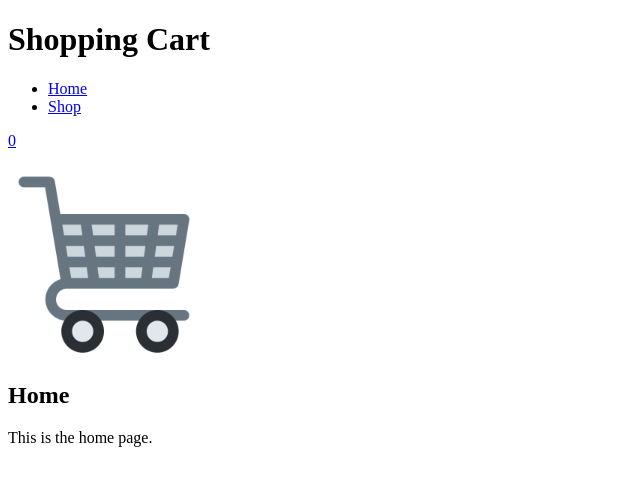
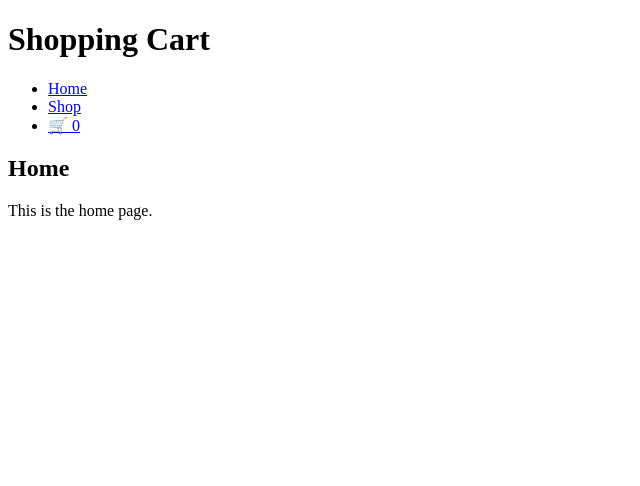
Before and after one commit to cobbland/shopping-cart, a React (Vite) app: page / in a window 1280 px wide. Shown: the top 486 px of the page, without its empty margins (0-640 px from the left). Built offline with nearby package versions, Linux system fonts and the light colour scheme.

Commit message:
This and that...

```diff
--- a/src/components/Nav.jsx
+++ b/src/components/Nav.jsx
@@ -11,10 +11,12 @@ export default function Nav(props) {
                 <li>
                     <Link to="shop">Shop</Link>
                 </li>
+                <li>
+                    <Link to="cart">
+                        <SmallCart number={props.number} />
+                    </Link>
+                </li>
             </ul>
-            <Link to="cart">
-                <SmallCart number={props.number} />
-            </Link>
         </div>
     )
 }
--- a/src/components/SmallCart.jsx
+++ b/src/components/SmallCart.jsx
@@ -1,8 +1,3 @@
 export default function SmallCart(props) {
-    return (
-        <div>
-            <p>{props.number}</p>
-            <img src="/src/assets/cart.png" alt="A shopping cart." title="Cart" />
-        </div>
-    )
+    return <div>🛒 {props.number}</div>
 }
```
Also changed, not shown: 1 other file (tests, documents, lock files or other folders).
